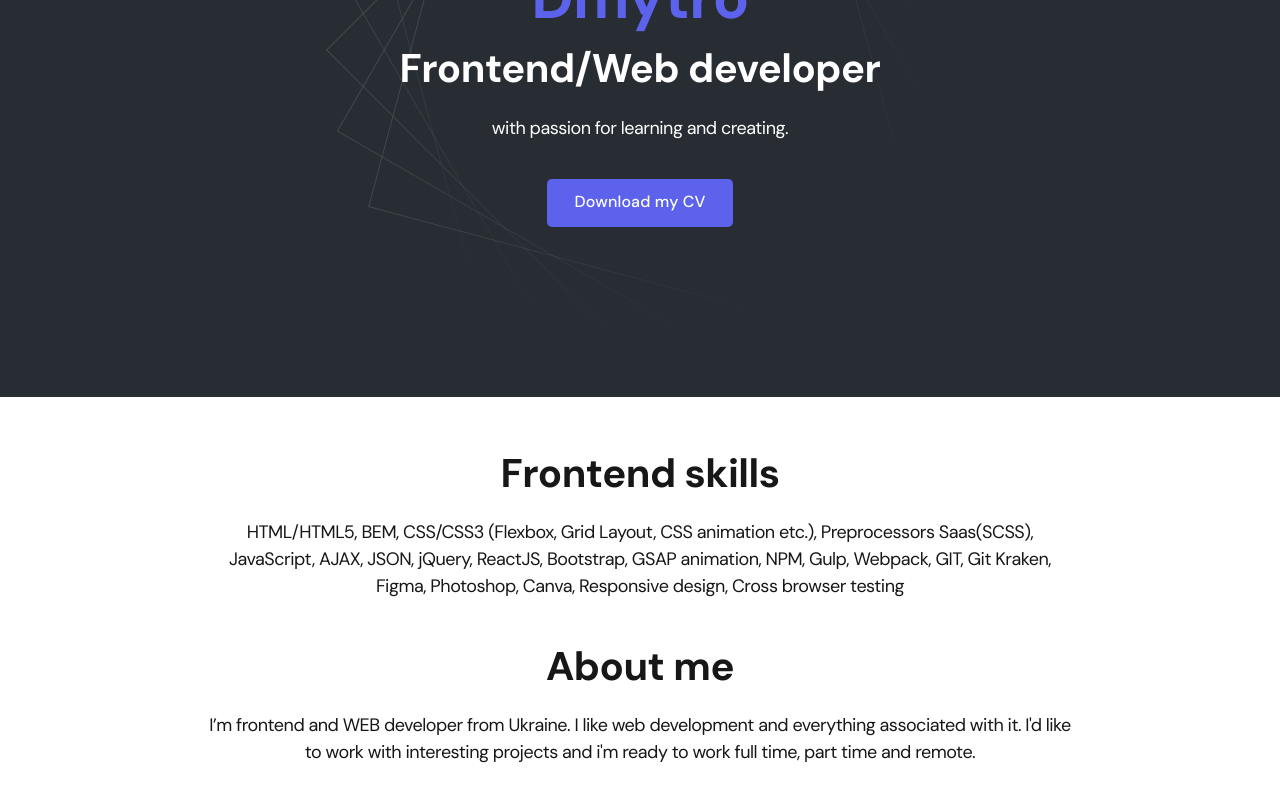
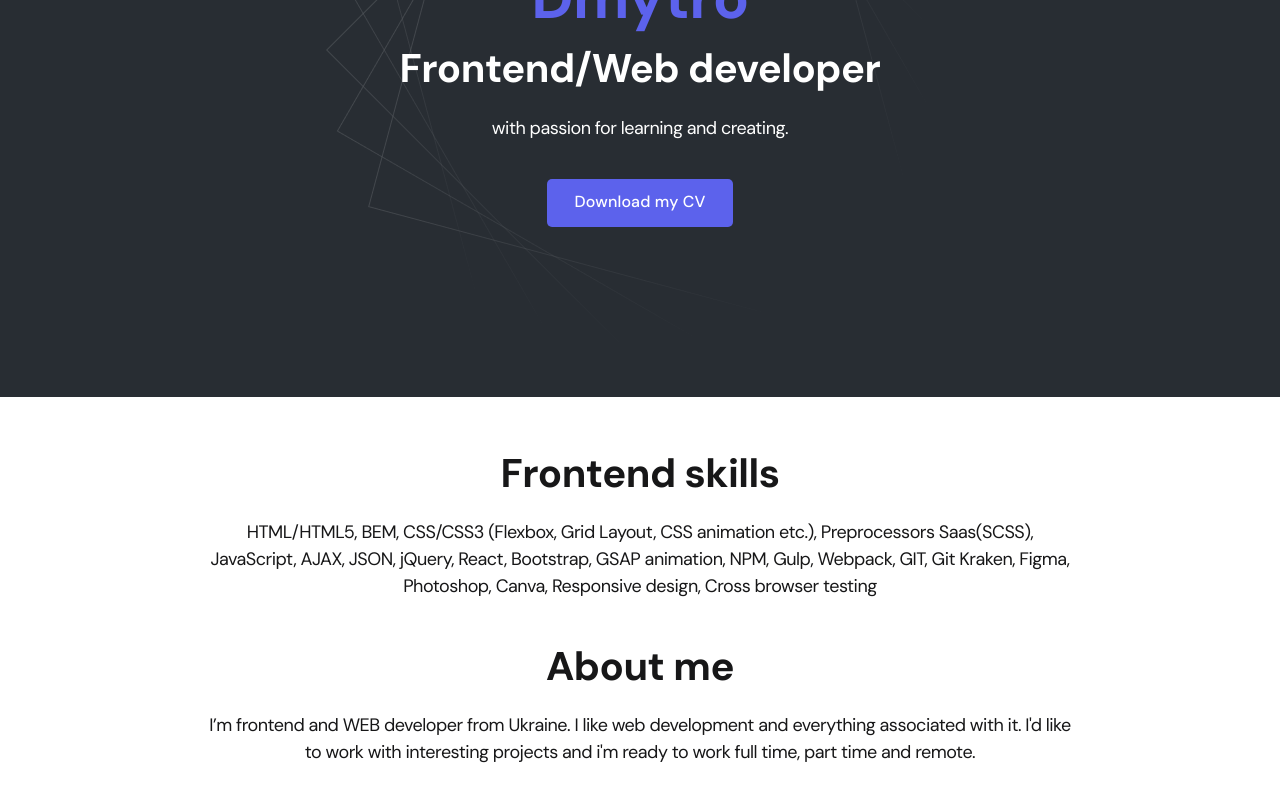
Before and after one commit to dmytrokabluchii/portfolioVersel, a React (Create React App) app: page / in a window 1280 px wide. Shown: the part 374-1171 px from the top of the page. Built offline with nearby package versions, Linux system fonts and the light colour scheme.

Commit message:
no comments

```diff
--- a/src/pages/Home.js
+++ b/src/pages/Home.js
@@ -11,7 +11,7 @@ const Home = () => {
                             <h2 className="title-2">Frontend skills</h2>
                             <p>HTML/HTML5, BEM, CSS/CSS3 (Flexbox, Grid Layout, CSS
                                 animation etc.), Preprocessors Saas(SCSS), JavaScript, AJAX, JSON,
-                                jQuery, ReactJS, Bootstrap, GSAP animation, NPM, Gulp, Webpack,
+                                jQuery, React, Bootstrap, GSAP animation, NPM, Gulp, Webpack,
                                 GIT, Git Kraken, Figma, Photoshop, Canva, Responsive design, Cross browser testing
                             </p>
                         </li>
```
